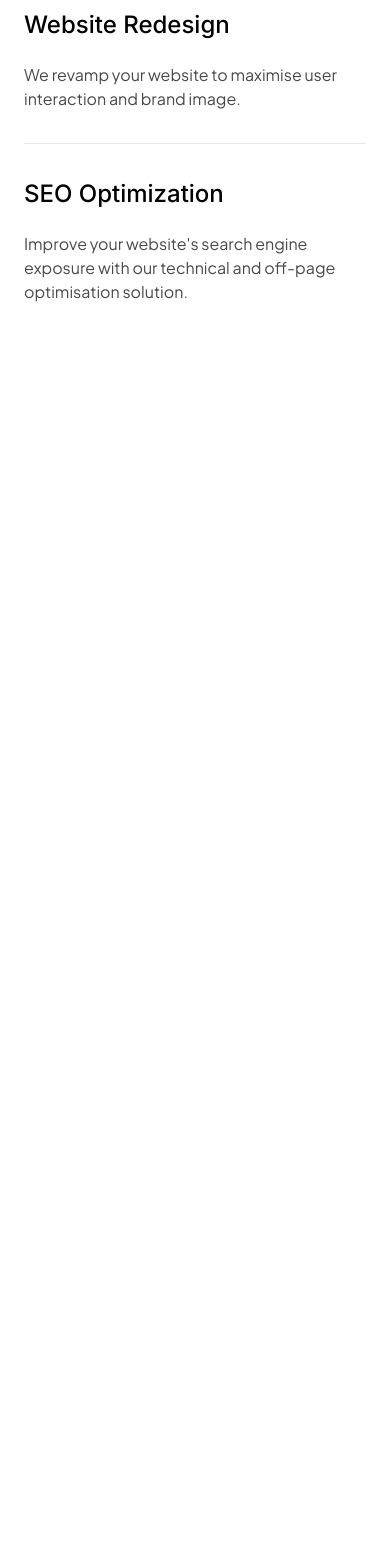
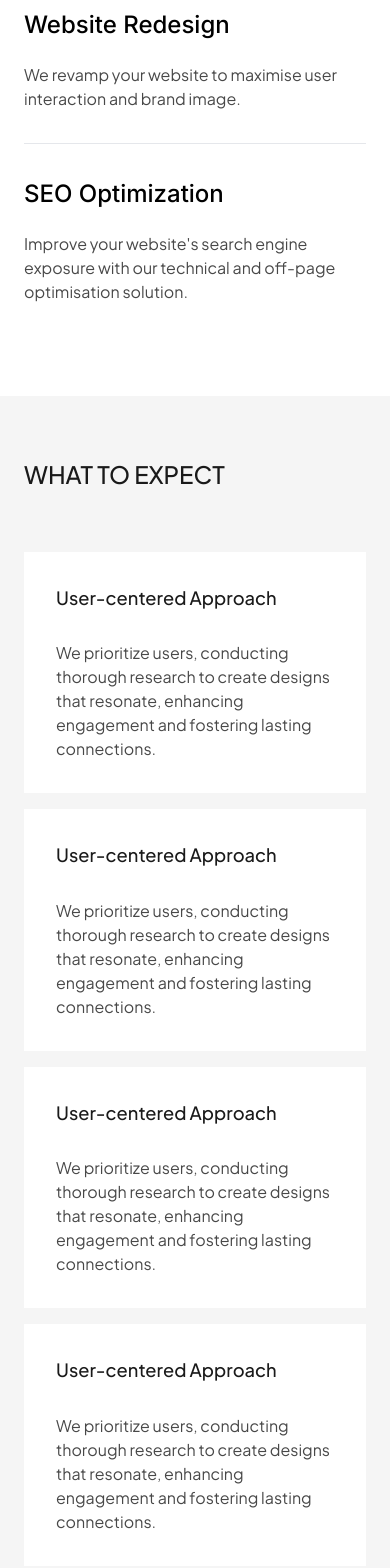
Before and after one commit to cvspan/cvspan-web, a Next.js app: page /industries/ai-ml in a window 390 px wide. Shown: the part 1450-3018 px from the top of the page. Before the commit the page ends 1846 px from the top, so only its background shows below. Built offline with nearby package versions, Linux system fonts and the light colour scheme.

Commit message:
(whattoexpect) build responsive component

```diff
--- a/src/app/(root)/industries/ai-ml/page.tsx
+++ b/src/app/(root)/industries/ai-ml/page.tsx
@@ -1,5 +1,6 @@
 import { websitedesign } from '@/components/molecules/arrayOfFeatures/arrays';
 import SharedFeaturesComponent from '@/components/molecules/sharedFeaturesComponent/SharedFeaturesComponent';
+import WhatTExpect from '@/components/molecules/whatToExpect/WhatToExpect';
 import React from 'react';
 
 const AIML = () => {
@@ -11,6 +12,7 @@ const AIML = () => {
                 arrayOfFeatures={websitedesign}
                 description="As a design agency offering comprehensive web design services, we aim to provide end-to-end solutions that enhance user experience, align with client goals, and drive business growth. Here's a highlight of what our web design services comprise."
             />
+            <WhatTExpect />
         </section>
     );
 };
--- /dev/null
+++ b/src/components/molecules/whatToExpect/WhatToExpect.tsx
@@ -0,0 +1,78 @@
+'use client';
+
+const WhatToExpect = () => {
+    return (
+        <>
+            <section className="bg-[#F5F5F5] py-[60px] lg:py-[120px]">
+                <div className="m-auto flex w-full max-w-[1200px] flex-col justify-between gap-[60px] overflow-hidden pl-6 pr-6 lg:flex-row">
+                    <h4
+                        className="font-eudoxus font-medium text-[#1A1A1A]"
+                        style={{ fontSize: 'clamp(1.5rem, 4.6875vw, 2.125rem)' }}
+                    >
+                        WHAT TO EXPECT
+                    </h4>
+
+                    <div className="grid-layout lg:max-w-[729px]">
+                        <div className="flex flex-col gap-[30px] bg-white p-[32px]">
+                            <h5
+                                className="font-eudoxus text-[24px] font-medium text-[#1A1A1A]"
+                                style={{ fontSize: 'clamp(1rem, 4.6875vw, 1.5rem)' }}
+                            >
+                                User-centered Approach
+                            </h5>
+                            <p className="font-eudoxus font-normal text-[#484848]">
+                                We prioritize users, conducting thorough research to create designs that resonate,
+                                enhancing engagement and fostering lasting connections.
+                            </p>
+                        </div>
+                        <div className="flex flex-col gap-[30px] bg-white p-[32px]">
+                            <h5
+                                className="font-eudoxus text-[24px] font-medium text-[#1A1A1A]"
+                                style={{ fontSize: 'clamp(1rem, 4.6875vw, 1.5rem)' }}
+                            >
+                                User-centered Approach
+                            </h5>
+                            <p className="font-eudoxus font-normal text-[#484848]">
+                                We prioritize users, conducting thorough research to create designs that resonate,
+                                enhancing engagement and fostering lasting connections.
+                            </p>
+                        </div>
+                        <div className="flex flex-col gap-[30px] bg-white p-[32px]">
+                            <h5
+                                className="font-eudoxus text-[24px] font-medium text-[#1A1A1A]"
+                                style={{ fontSize: 'clamp(1rem, 4.6875vw, 1.5rem)' }}
+                            >
+                                User-centered Approach
+                            </h5>
+                            <p className="font-eudoxus font-normal text-[#484848]">
+                                We prioritize users, conducting thorough research to create designs that resonate,
+                                enhancing engagement and fostering lasting connections.
+                            </p>
+                        </div>
+                        <div className="flex flex-col gap-[30px] bg-white p-[32px]">
+                            <h5
+                                className="font-eudoxus text-[24px] font-medium text-[#1A1A1A]"
+                                style={{ fontSize: 'clamp(1rem, 4.6875vw, 1.5rem)' }}
+                            >
+                                User-centered Approach
+                            </h5>
+                            <p className="font-eudoxus font-normal text-[#484848]">
+                                We prioritize users, conducting thorough research to create designs that resonate,
+                                enhancing engagement and fostering lasting connections.
+                            </p>
+                        </div>
+                    </div>
+                </div>
+            </section>
+            <style jsx>{`
+                .grid-layout {
+                    display: grid;
+                    grid-template-columns: repeat(auto-fit, minmax(18em, 1fr));
+                    grid-gap: 1em;
+                }
+            `}</style>
+        </>
+    );
+};
+
+export default WhatToExpect;
```
